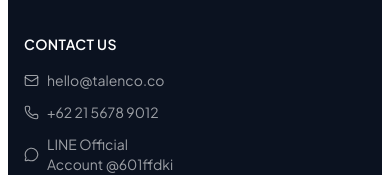
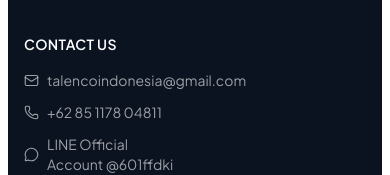
Before and after one commit to DeveloperHerdento/talenco, a Next.js app: page /en in a window 390 px wide. Shown: the part 10656-10831 px from the top of the page. Built offline with nearby package versions, Linux system fonts and the light colour scheme.

Commit message:
fix: phone number and email in footer

```diff
--- a/components/layout/Footer.tsx
+++ b/components/layout/Footer.tsx
@@ -130,13 +130,13 @@
               <li>
                 <a href="mailto:hello@talenco.co" className="flex items-center gap-2 transition-colors hover:text-brand-blue">
                   <Mail size={15} strokeWidth={1.75} className="shrink-0" />
-                  hello@talenco.co
+                  talencoindonesia@gmail.com
                 </a>
               </li>
               <li>
                 <a href="tel:+622156789012" className="flex items-center gap-2 transition-colors hover:text-brand-blue">
                   <Phone size={15} strokeWidth={1.75} className="shrink-0" />
-                  +62 21 5678 9012
+                  +62 85 1178 04811
                 </a>
               </li>
               <li className="flex items-center gap-2">
```
